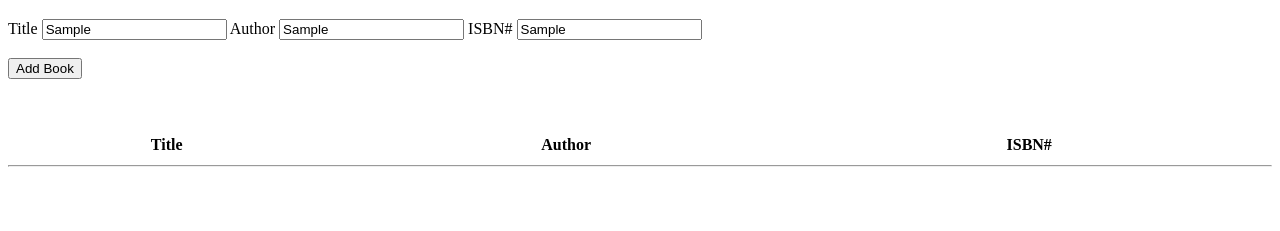
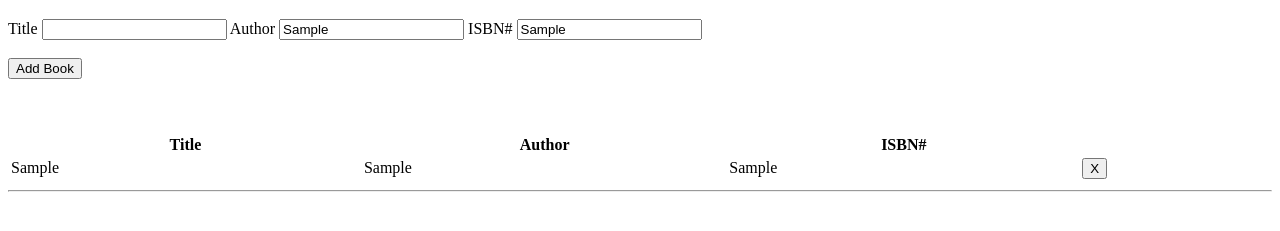
Before and after one commit to acciojob/book-list-AnushaYuvika, a website: page main.html in a window 1280 px wide. Both pictures are taken after typing "Sample", "Sample", "Sample" into the empty fields and a click on the button "Add Book". Shown: the part 61-292 px from the top of the page. Drawn offline with Linux system fonts and the light colour scheme.

Commit message:
created a submission

```diff
--- a/main.html
+++ b/main.html
@@ -20,7 +20,7 @@
 	<button id="submit">Add Book</button>
 
 	<br><br><br><br>
-	<table width="100%">
+	<table width="100%" class="table table-striped">
 		<thead>
 			<tr>
 				<th>Title</th>
--- a/script.js
+++ b/script.js
@@ -3,7 +3,7 @@ let btn = document.querySelector("#submit");
 
 btn.addEventListener("click", function() {
 	let title = document.querySelector("#title").value.trim();
-	let author = document.querySelector("#author").value.trime();
+	let author = document.querySelector("#author").value.trim();
 	let isbn = document.querySelector("#isbn").value.trim();
 
 	if(title === "" || author === "" || isbn === "") {
```
